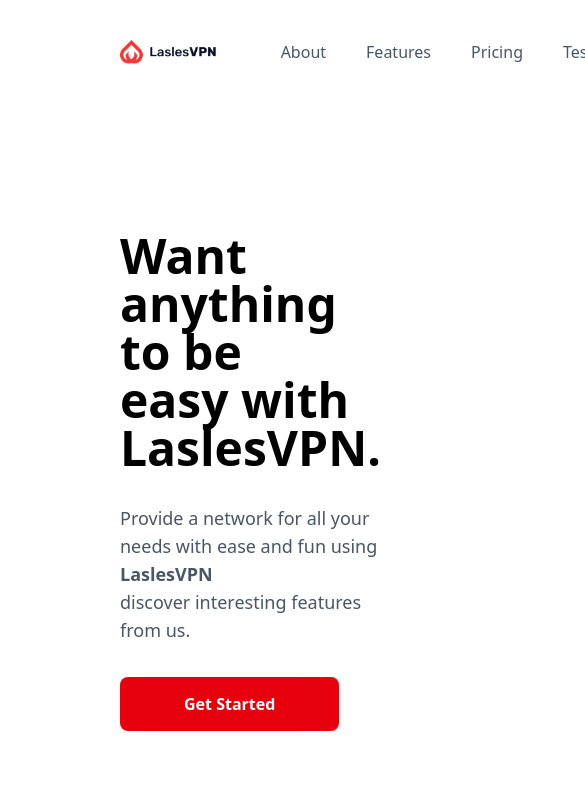
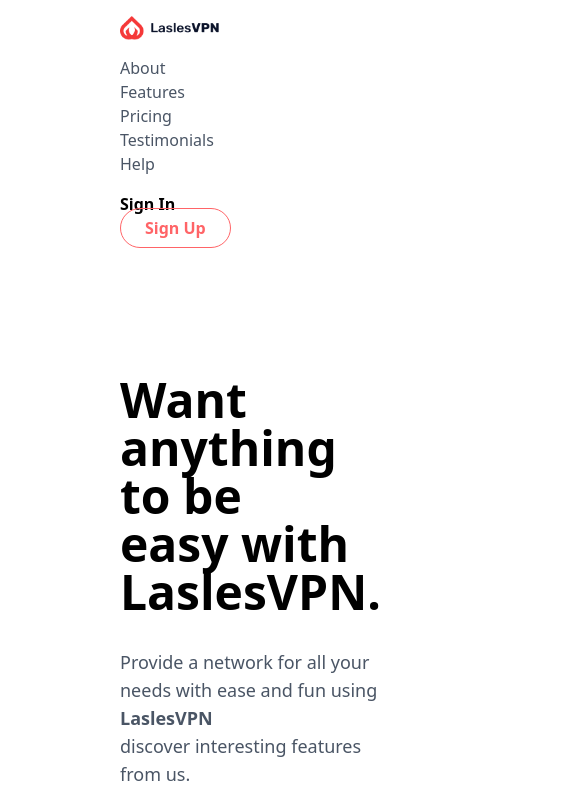
Before and after one commit to Alicade123/The-Gym-Phase-2, a website built with Vite: page CSS/Tailwind-CSS-Proj/index.html in a window 390 px wide. Shown: the top 801 px of the page, 585 px wide, since content can reach past the window. Built offline with nearby package versions, Linux system fonts and the light colour scheme; files whose address does not match are found by name.

```diff
--- a/CSS/Tailwind-CSS-Proj/index.html
+++ b/CSS/Tailwind-CSS-Proj/index.html
@@ -13,7 +13,7 @@
 
 <body>
     <div class=" max-lg px-30 ">
-        <div class="w-full flex  space-x-16 justify-between py-2 pt-10 pb-6">
+        <!-- <div class="w-full flex  space-x-16 justify-between py-2 pt-10 pb-6">
             <img class="h-6 w-25" src="./image/Logo.png" alt="" srcset="">
             <ul class="flex space-x-10 text-gray-600">
                 <li>About</li>
@@ -26,6 +26,23 @@
             <ul class="flex space-x-5">
                 <li><a href="#" class="font-bold">Sign In</a></li>
                 <li><a href="#" class="border border-red-400 rounded-3xl px-10 py-3 text-red-400 font-bold">Sign Up</a>
+                </li>
+            </ul>
+        </div> -->
+        <div class="w-full flex flex-col md:flex-row md:justify-between md:items-center py-4">
+            <img class="h-6 w-25" src="./image/Logo.png" alt="">
+
+            <ul class="flex flex-col md:flex-row md:space-x-10 text-gray-600 mt-4 md:mt-0">
+                <li>About</li>
+                <li>Features</li>
+                <li>Pricing</li>
+                <li>Testimonials</li>
+                <li>Help</li>
+            </ul>
+
+            <ul class="flex flex-col md:flex-row md:space-x-5 mt-4 md:mt-0">
+                <li><a href="#" class="font-bold">Sign In</a></li>
+                <li><a href="#" class="border border-red-400 rounded-3xl px-6 py-2 text-red-400 font-bold">Sign Up</a>
                 </li>
             </ul>
         </div>
```
